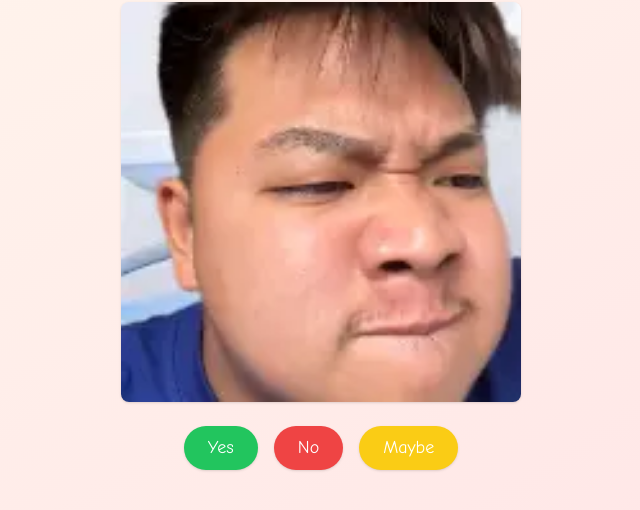
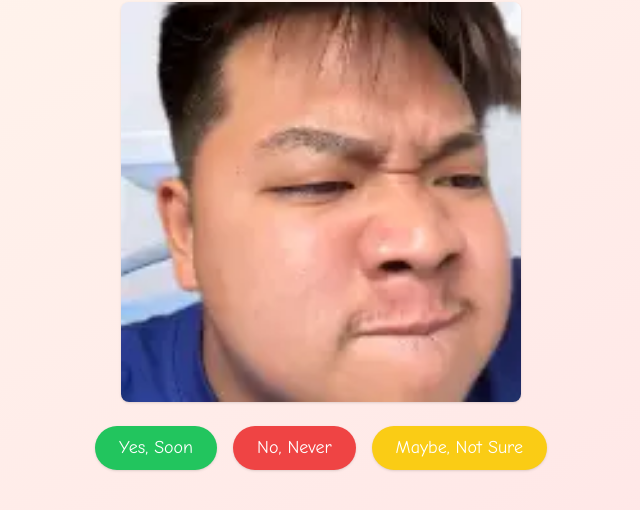
Before and after one commit to localwebhost-aae360/mcmc143, a plain HTML site: page index.html in a window 1280 px wide. Shown: the part 188-698 px from the top of the page, without its empty margins (319-959 px from the left). Drawn offline with nearby package versions, Linux system fonts and the light colour scheme.

Commit message:
Update index.html

```diff
--- a/index.html
+++ b/index.html
@@ -51,13 +51,13 @@
   <!-- Buttons -->
   <div class="flex space-x-4 justify-center">
     <button id="yesBtn" class="bg-green-500 hover:bg-green-600 text-white px-6 py-2 rounded-full text-lg shadow transition">
-      Yes
+      Yes, Soon
     </button>
     <button id="noBtn" class="move-away bg-red-500 text-white px-6 py-2 rounded-full text-lg shadow">
-      No
+      No, Never
     </button>
     <button id="maybeBtn" class="move-away bg-yellow-400 text-white px-6 py-2 rounded-full text-lg shadow">
-      Maybe
+      Maybe, Not Sure
     </button>
   </div>
 
```
